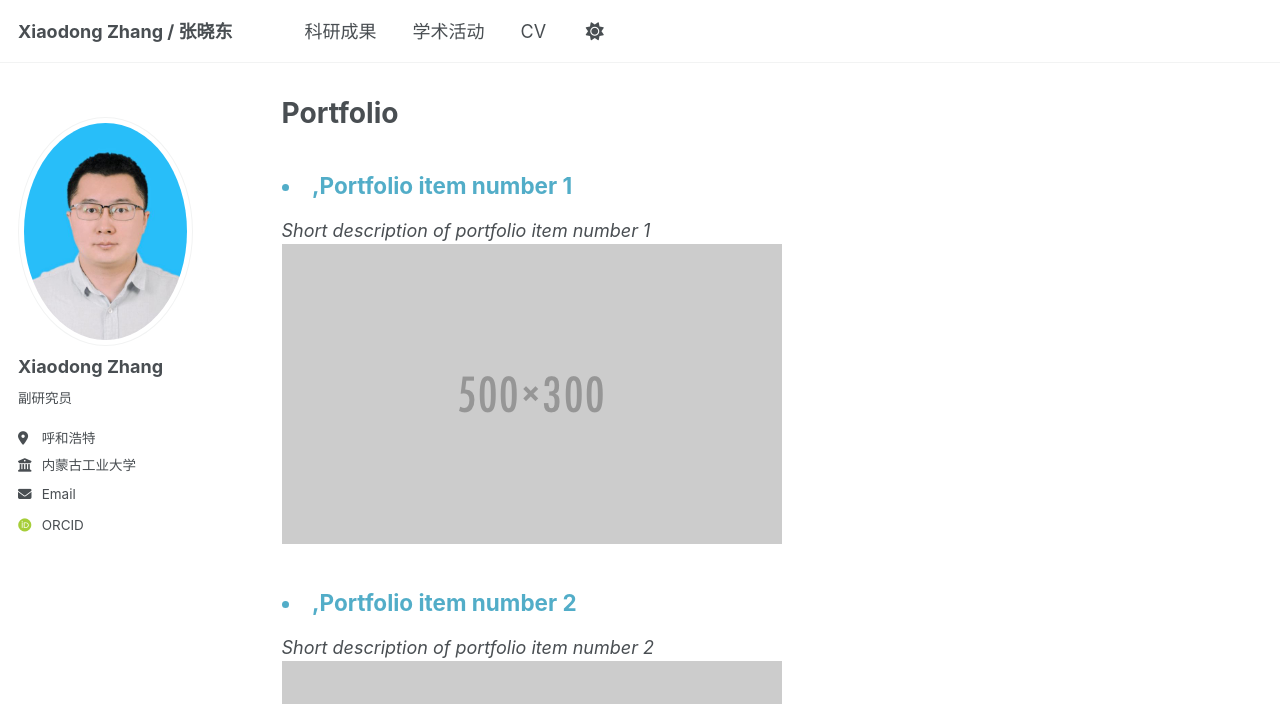
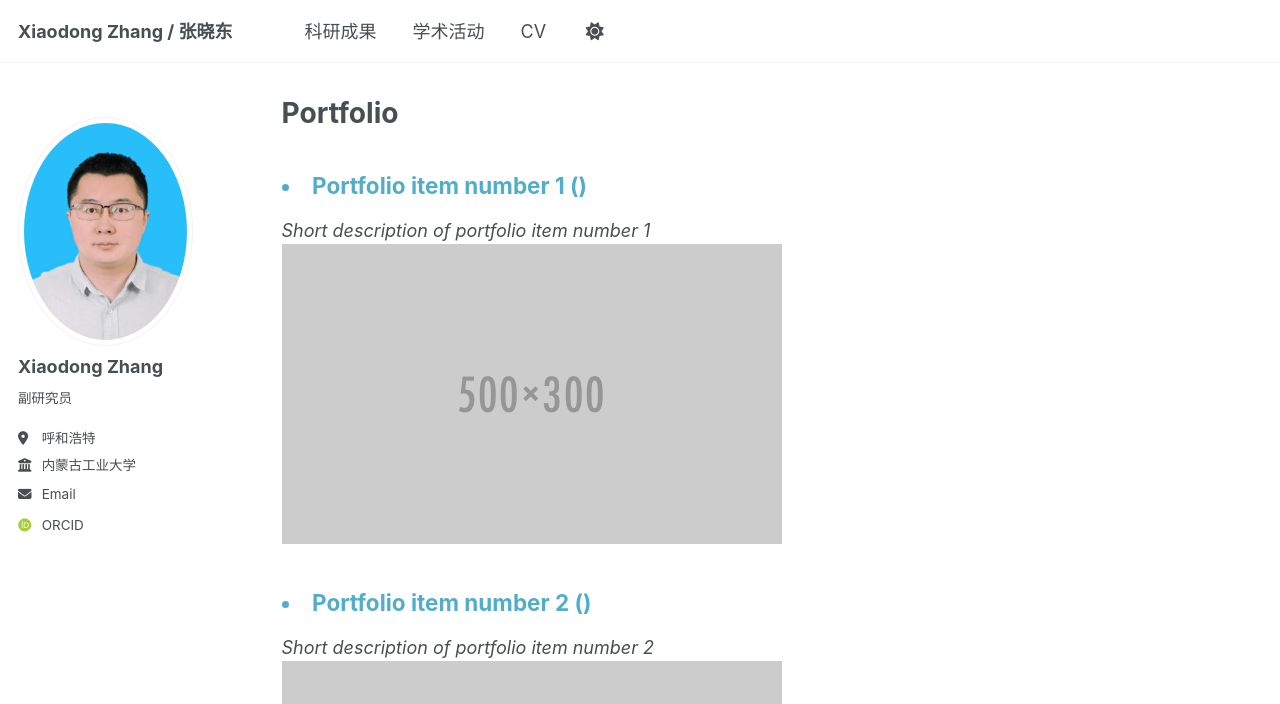
Before and after one commit to zhangxiaodong-imut/zhangxiaodong-imut.github.io, a Jekyll site: the page built from _pages/portfolio.html, in a window 1280 px wide and 1311 px high. Shown: the top 704 px of the window. Built offline with Jekyll 4.4.1, drawn with Linux system fonts in a browser that asks for light colours; some web fonts are replaced.

Commit message:
Update archive-single.html

```diff
--- a/_includes/archive-single.html
+++ b/_includes/archive-single.html
@@ -27,9 +27,9 @@
 
     <h2 class="archive__item-title" itemprop="headline">
       {% if post.link %}
-        <a href="{{ post.link }}" style="text-decoration: none;"><li>{{ category[1].title }}{{ title }}</li></a> <a href="{{ base_path }}{{ post.url }}" rel="permalink"><i class="fa fa-link" aria-hidden="true" title="permalink"></i><span class="sr-only">Permalink</span></a>
+        <a href="{{ post.link }}" style="text-decoration: none;"><li>{{ title }}({{ category[1].title }})</li></a> <a href="{{ base_path }}{{ post.url }}" rel="permalink"><i class="fa fa-link" aria-hidden="true" title="permalink"></i><span class="sr-only">Permalink</span></a>
       {% else %}
-        <a href="{{ base_path }}{{ post.url }}" rel="permalink" style="text-decoration: none;"><li>{{ category[1].title }},{{ title }}</li></a>
+        <a href="{{ base_path }}{{ post.url }}" rel="permalink" style="text-decoration: none;"><li>{{ title }}({{ category[1].title }})</li></a>
       {% endif %}
     </h2>
 
```
